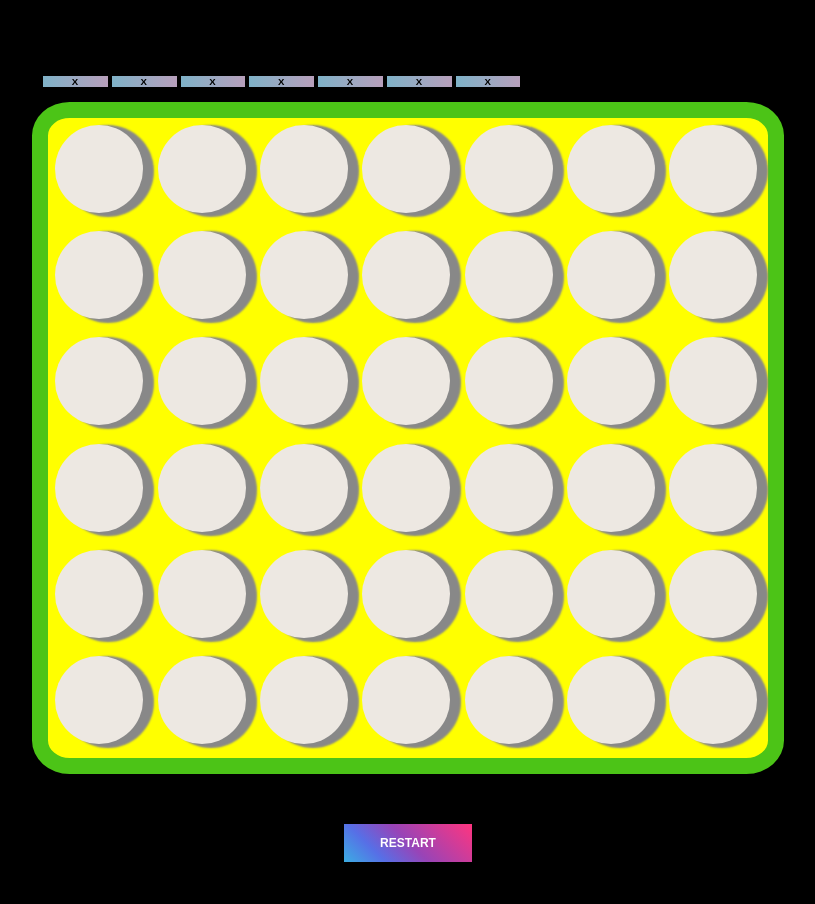
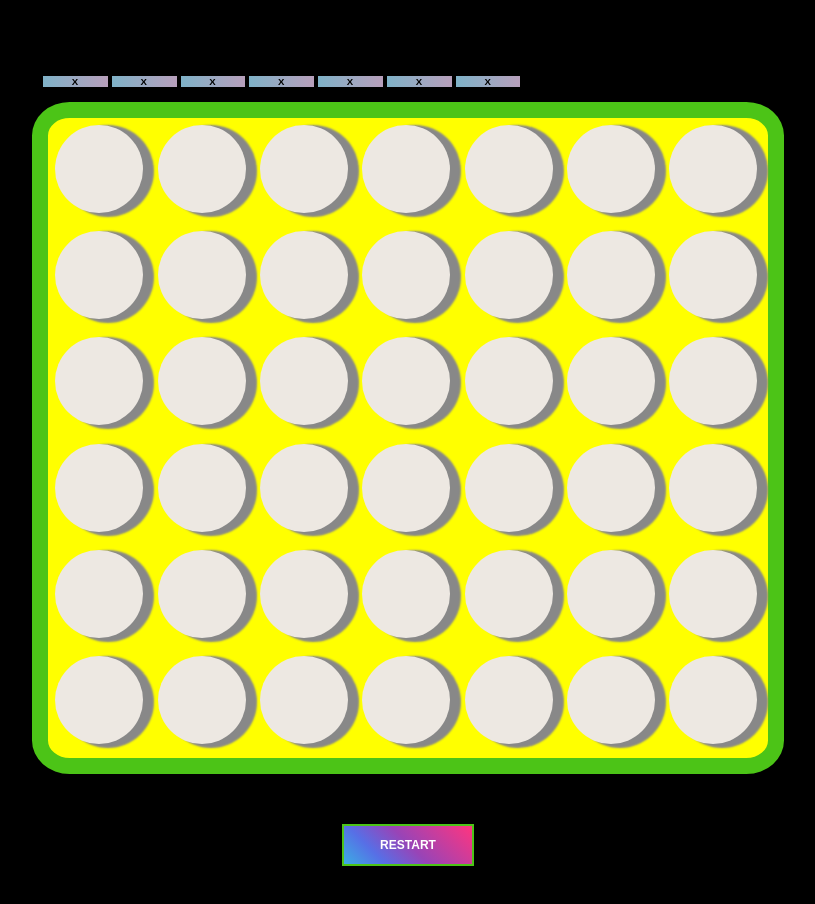
Before and after one commit to ShanClayton/ShanClayton.github.io, a plain HTML site: page connectfour/index.html in a window 1280 px wide. Shown: the part 90-994 px from the top of the page, without its empty margins (232-1047 px from the left). Drawn offline with nearby package versions, Linux system fonts and the light colour scheme; a web font is replaced by a local one.

Commit message:
added border around buttons

```diff
--- a/connectfour/css/main.css
+++ b/connectfour/css/main.css
@@ -160,6 +160,5 @@ h1 {
   padding: 1em 3em;
   background: rgba(59,173,227,1);
   background: linear-gradient(45deg, rgba(59,173,227,1) 0%, rgba(87,111,230,1) 25%, rgba(152,68,183,1) 51%, rgba(255,53,127,1) 100%);
-  border: none;
-
+  border: 2px solid #4CC417;
 }
```
